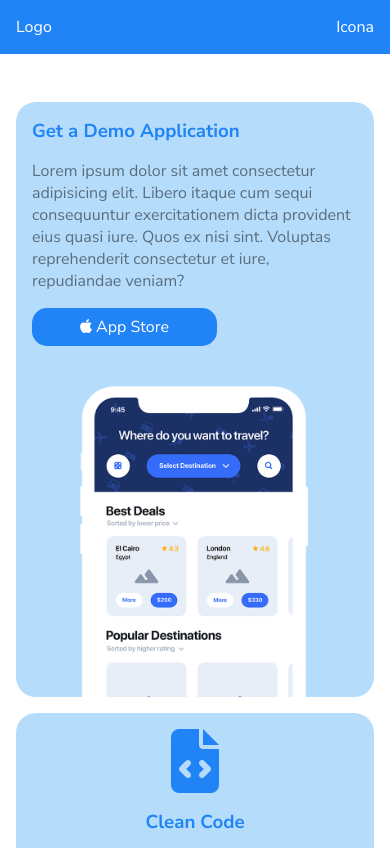
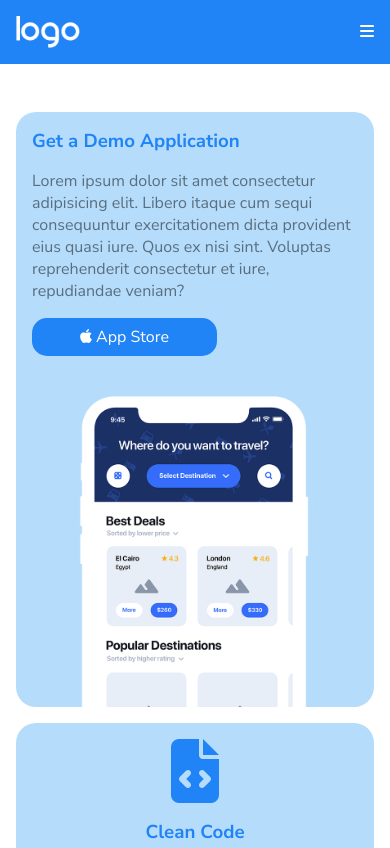
Before and after one commit to davidearbola/htmlcss-responsive-layout, a plain HTML site: page index.html in a window 390 px wide. Shown: the top 848 px of the page. Drawn offline with Linux system fonts and the light colour scheme.

Commit message:
header icon hamburger

```diff
--- a/index.html
+++ b/index.html
@@ -15,8 +15,8 @@
     <!-- HEADER  -->
     <header class="back-blue padd-div">
         <nav class="menu-mob-tab container-flex">
-            <div class="logo-nav">Logo</div>
-            <div class="hamburger-nav">Icona</div>
+            <div class="logo-nav"><img src="./img/logo.png" alt=""></div>
+            <div class="hamburger-nav"><i class="fa-solid fa-bars"></i></div>
         </nav>
         <nav class="menu-desk container-flex item-gap">
             <div class="logo-nav-desk">Logo</div>
--- a/style.css
+++ b/style.css
@@ -118,10 +118,16 @@ a {
 
 .menu-mob-tab {
     justify-content: space-between;
+    align-items: center;
 }
 
 .menu-desk {
     display: none;
+}
+
+.logo-nav img {
+    height: 2rem;
+    display: block;
 }
 
 /* *********************************************************************** SECTION FEATURE *********************************************************************** */
```
